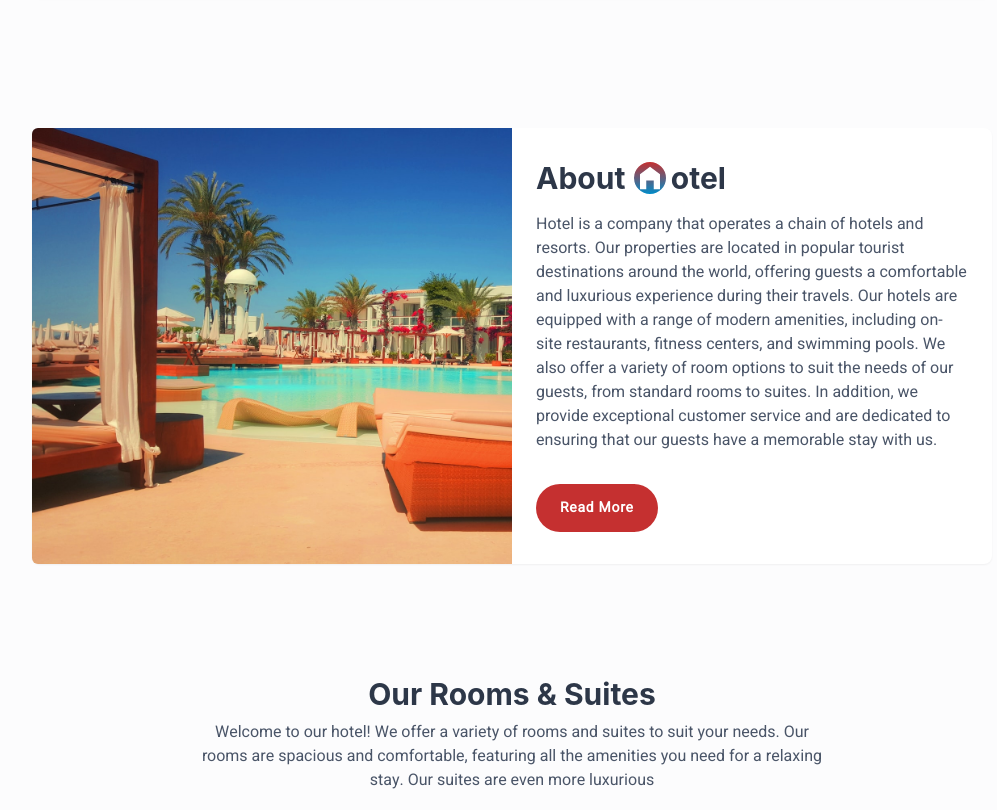
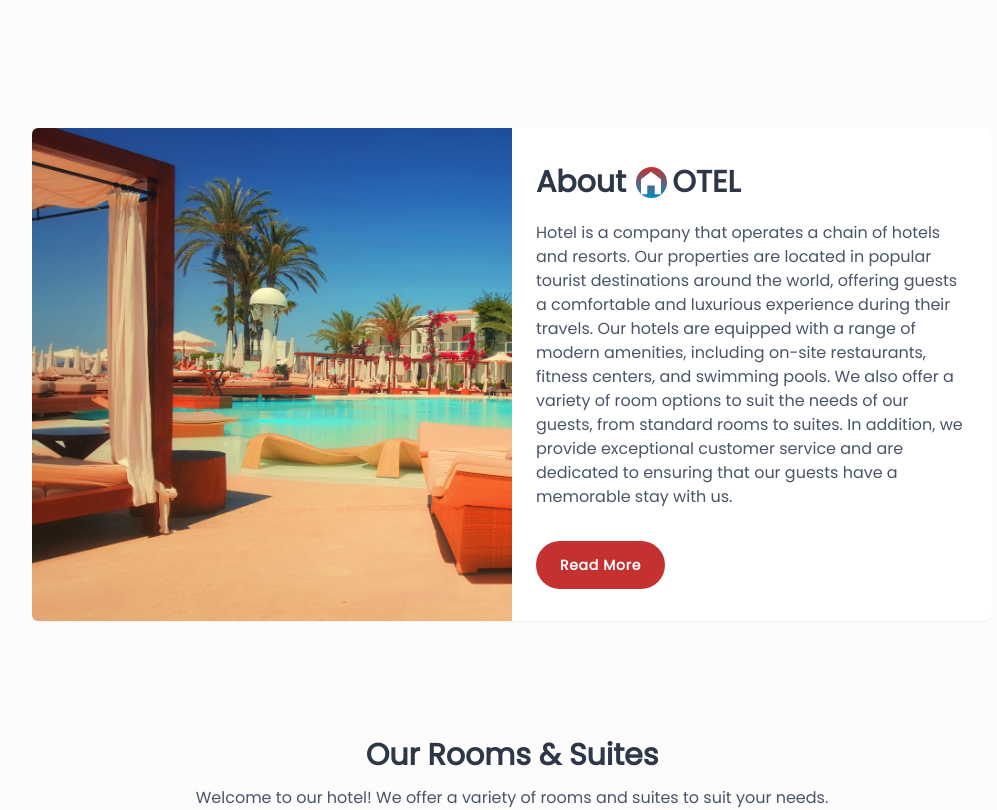
Before and after one commit to Babadinho/hotel-frontend, a React app in the folder client/: page / in a window 1280 px wide. Shown: the part 880-1690 px from the top of the page, without its empty margins (128-1125 px from the left). Built offline with nearby package versions, Linux system fonts and the light colour scheme; a web font is replaced by a local one.

Commit message:
change site font

```diff
--- a/client/src/components/About.tsx
+++ b/client/src/components/About.tsx
@@ -90,7 +90,7 @@ const About = () => {
             maxW={{ base: 'full', lg: '5xl' }}
             w={{ lg: '50%' }}
           >
-            <Heading
+            <chakra.h2
               fontSize={{ base: '2xl', md: '3xl' }}
               color={'gray.700'}
               _dark={{ color: 'white' }}
@@ -114,8 +114,8 @@ const About = () => {
               >
                 <MdHomeFilled color='white' />
               </Box>{' '}
-              otel
-            </Heading>
+              OTEL
+            </chakra.h2>
             <chakra.p
               mt={4}
               fontSize={{ base: '1rem', md: '1rem' }}
--- a/client/src/components/RoomCards.tsx
+++ b/client/src/components/RoomCards.tsx
@@ -10,6 +10,7 @@ import {
   Heading,
   Button,
   SimpleGrid,
+  chakra,
 } from '@chakra-ui/react';
 const Room = require('../public/images/room.jpg');
 import { MdArrowForward } from 'react-icons/md';
@@ -25,7 +26,7 @@ const data = {
   numReviews: 34,
 };
 
-const newArr = [1, 2, 3, 4];
+const newArr = [1, 2, 3];
 
 const RoomCards = () => {
   const { ref, inView } = useInView({
@@ -85,9 +86,13 @@ const RoomCards = () => {
           w={{ base: 'full', md: '50vw' }}
           mb='3rem'
         >
-          <Heading fontSize={{ base: '2xl', md: '3xl' }} color={'gray.700'}>
+          <chakra.h2
+            fontSize={{ base: '2xl', md: '3xl' }}
+            color={'gray.700'}
+            fontWeight='bold'
+          >
             Our Rooms & Suites
-          </Heading>
+          </chakra.h2>
           <Text
             fontSize={{ base: '1rem', md: '1rem' }}
             color={'gray.600'}
--- a/client/src/public/index.html
+++ b/client/src/public/index.html
@@ -7,7 +7,7 @@
     <meta http-equiv="X-UA-Compatible" content="IE=edge">
     <meta name="viewport" content="width=device-width, initial-scale=1.0">
     <link href="https://fonts.googleapis.com/css2?family=Merienda+One&family=Overpass&display=swap" rel="stylesheet">
-    <link href="https://fonts.googleapis.com/css2?family=Heebo&display=swap" rel="stylesheet">
+    <link href="https://fonts.googleapis.com/css2?family=Poppins&display=swap" rel="stylesheet">
     <title>Hotel App</title>
 </head>
 
--- a/client/src/public/styles/main.scss
+++ b/client/src/public/styles/main.scss
@@ -4,7 +4,7 @@ body {
     // background-image: url('../images/background.jpg');
     background-color: #fcfcfd !important;
     height: 100rem !important;
-    font-family: 'Heebo', sans-serif !important;
+    font-family: 'Poppins', sans-serif !important;
 }
 
 .logo {
--- a/client/src/screens/Home.tsx
+++ b/client/src/screens/Home.tsx
@@ -2,14 +2,15 @@ import React from 'react';
 import Header from '../layouts/Header';
 import About from '../components/About';
 import RoomCards from '../components/RoomCards';
+import { Box } from '@chakra-ui/react';
 
 const Home = () => {
   return (
-    <>
+    <Box pb='3rem'>
       <Header />
       <About />
       <RoomCards />
-    </>
+    </Box>
   );
 };
 
```
